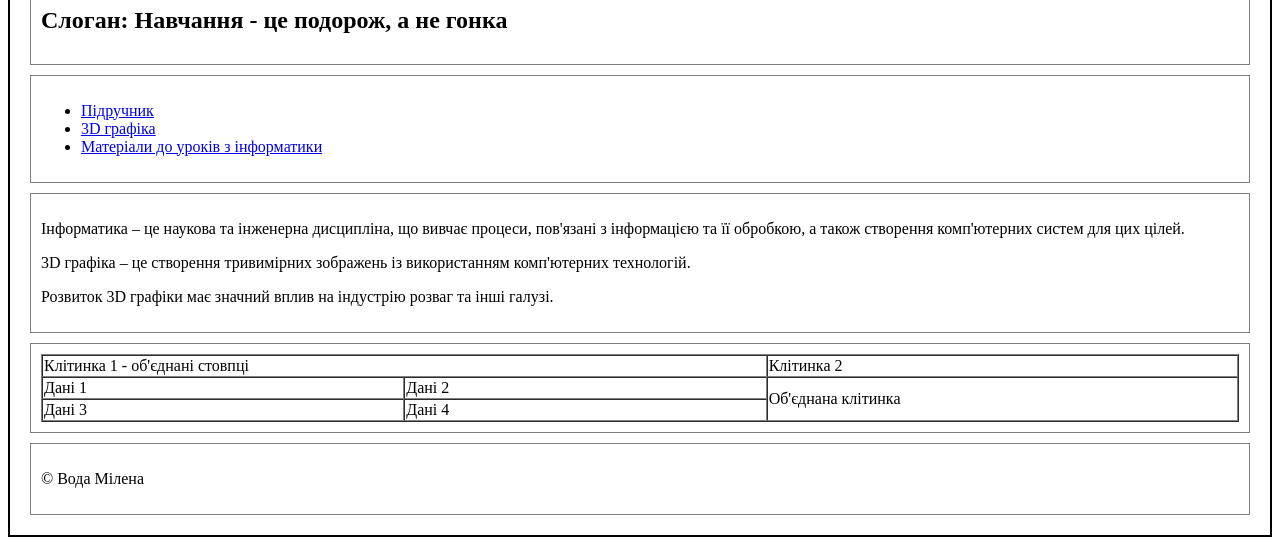
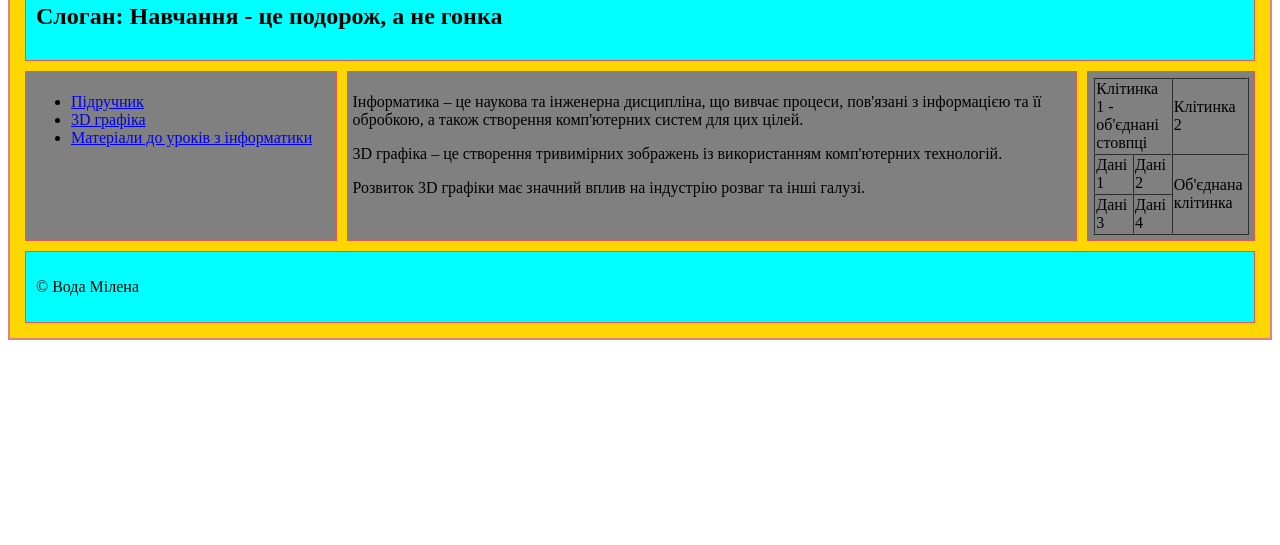
Before and after one commit to Milena-Voda/Milena-Voda.github.io, a plain HTML site: page index.html in a window 1280 px wide. Shown: the part 264-809 px from the top of the page. Drawn offline with Linux system fonts and the light colour scheme.

Commit message:
Add files via upload

```diff
--- a/index.html
+++ b/index.html
@@ -2,15 +2,11 @@
 <html>
 <head>
 <title>Сайт Води Мілени</title>
-<!-- XXXXXXXXX -->
-<style>
-        .outer-block { border: 2px solid black; padding: 10px; }
-        .inner-block { margin: 10px; padding: 10px; border: 1px solid grey; }
-</style>
+<link rel="stylesheet" type="text/css" href="css/style.css">
 </head>
 <body>
 <!-- Блок 1: Зовнішній блок -->
-<div class="outer-block">
+<div id="f" class="outer-block">
 
     <!-- Блок 2: Логотип -->
     <div class="inner-block">
@@ -18,9 +14,9 @@
     <h1>Сайт Води Мілени</h1>
     <h2>Слоган: Навчання - це подорож, а не гонка</h2>
     </div>
-
+    <div id="i">
         <!-- Блок 3: Cписок -->
-<div class="inner-block">
+        <div id="a" class="inner-block">
             <ul>
                     <li><a href="https://informatik.pp.ua/pidruchniki/9-klas/pidruchnyk-informatyka-9-klas-morze-2022/">Підручник</a></li>
                     <li><a href="https://uk.wikipedia.org/wiki/%D0%9A%D0%BE%D0%BC%D0%BF%27%D1%8E%D1%82%D0%B5%D1%80%D0%BD%D0%B0_3D-%D0%B3%D1%80%D0%B0%D1%84%D1%96%D0%BA%D0%B0">3D графіка</a></li>
@@ -29,14 +25,14 @@
         </div>
 
         <!-- Блок 4: Текст -->
-<div class="inner-block">
+        <div id="b" class="inner-block">
                 <p>Інформатика – це наукова та інженерна дисципліна, що вивчає процеси, пов'язані з інформацією та її обробкою, а також створення комп'ютерних систем для цих цілей.</p>
                 <p>3D графіка – це створення тривимірних зображень із використанням комп'ютерних технологій.</p>
                 <p>Розвиток 3D графіки має значний вплив на індустрію розваг та інші галузі. </p>
         </div>
 
         <!-- Блок 5: Таблиця -->
-<div class="inner-block">
+        <div id="c" class="inner-block">
             <table border="1px" width="100%" cellspacing="0">
                     <tr>
                         <td colspan="2">Клітинка 1 - об'єднані стовпці</td>
@@ -53,11 +49,11 @@
                     </tr>
             </table>
         </div>
+    </div>
     <!-- Блок 6: Копірайтинг -->
     <div class="inner-block">
     <p>&copy; Вода Мілена</p>
     </div>
-
 </div>
 </body>
 </html>
```
Lines whose indentation alone changed are shown as unchanged.
